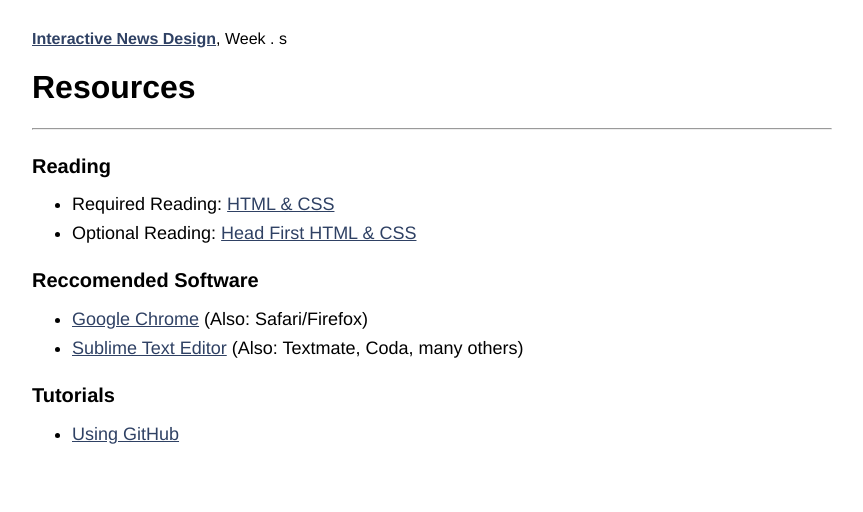
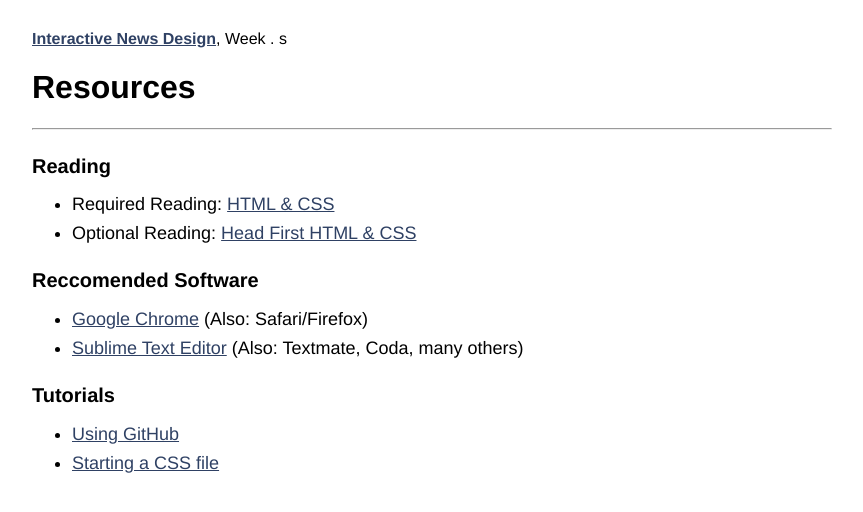
Before and after one commit to tysone/2014-columbia, a Jekyll site: the page built from resources.html, in a window 1280 px wide. Shown: the top 512 px of the page, without its empty margins (248-1111 px from the left). Built offline with Jekyll 4.4.1, drawn with Linux system fonts in a browser that asks for light colours.

Commit message:
add link to tutorial

```diff
--- a/resources.html
+++ b/resources.html
@@ -21,4 +21,5 @@ title: Resources
 
 <ul>
 <li><a href="tutorials/github.html">Using GitHub</a></li>
+<li><a href="tutorials/css.html">Starting a CSS file</a></li>
 </ul>
--- a/tutorials/css.html
+++ b/tutorials/css.html
@@ -17,7 +17,7 @@ week: 2
 <img src="../assets/images/tutorials/css-css.png" style="width: 100%;" />
 
 <p>3. In your index.html file, add the following &lt;link&gt; tag in the head portion of your file:<br />
-<link href="styles.css" rel="stylesheet" type="text/css" />
+<pre><link href="styles.css" rel="stylesheet" type="text/css" /></pre>
 </p>
 
 <img src="../assets/images/tutorials/css-css.png" style="width: 100%;" />
```
